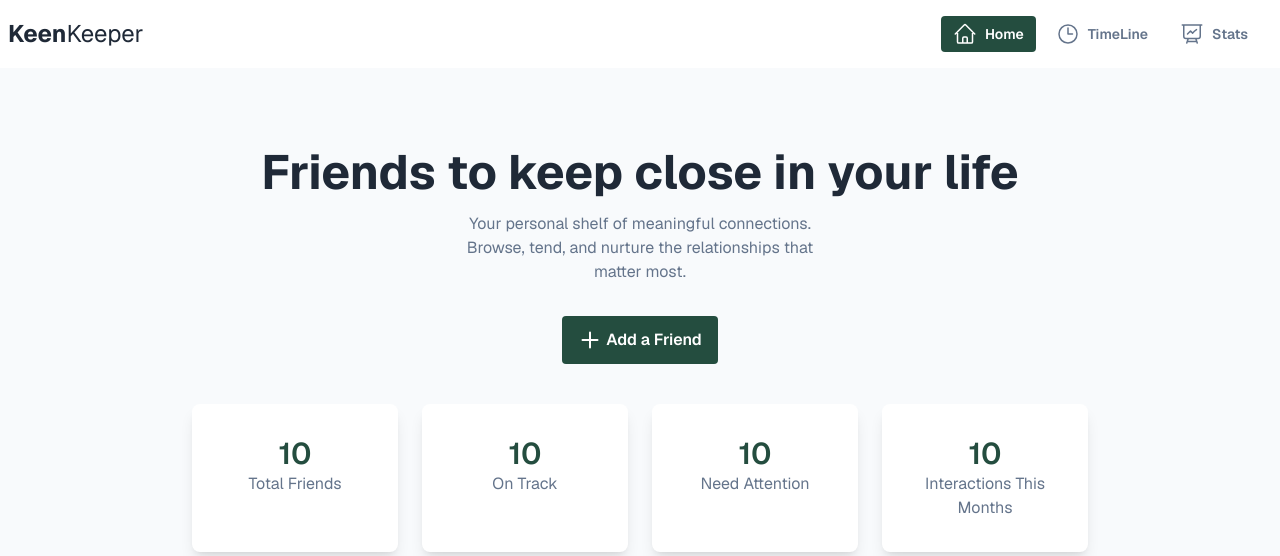
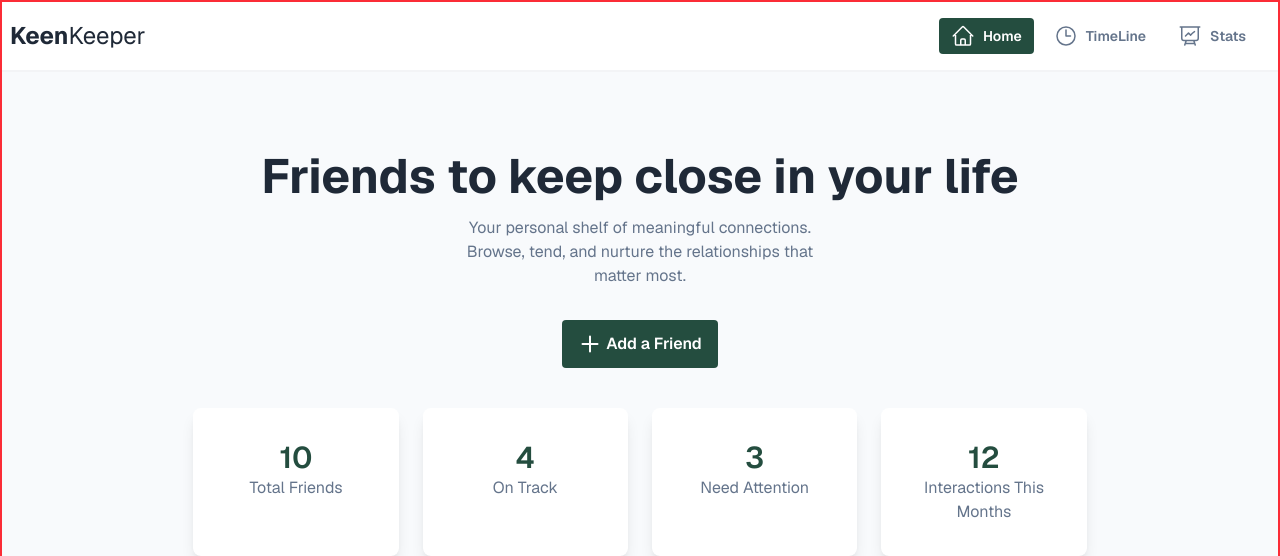
Before and after one commit to md-sh-shuvo/Keen-Keeper, a Next.js app: page /home in a window 1280 px wide. Shown: the top 556 px of the page. Built offline with nearby package versions, Linux system fonts and the light colour scheme.

Commit message:
Navbar issues fixed

```diff
--- /dev/null
+++ b/src/app/Components/Footer/Footer.jsx
@@ -0,0 +1,11 @@
+import React from 'react';
+
+const Footer = () => {
+    return (
+        <div>
+
+        </div>
+    );
+};
+
+export default Footer;
--- a/src/app/Components/Home/Banner/SummaryCard.jsx
+++ b/src/app/Components/Home/Banner/SummaryCard.jsx
@@ -1,21 +1,25 @@
+import friendsData from '@/data/friends.json'
+
 
 const SummaryCard = () => {
+    const onTrack = friendsData.filter(friend => friend.status === 'on-track')
+    const overdue = friendsData.filter(friend => friend.status === 'overdue')
     return (
         <div className="md:grid grid-cols-2 lg:grid-cols-4 gap-6 max-w-[70%] mx-auto mt-10">
             <div className="bg-white rounded-lg shadow-lg p-8">
-                <h1 className="text-[#244D3F] text-3xl font-semibold">10</h1>
+                <h1 className="text-[#244D3F] text-3xl font-semibold">{friendsData.length}</h1>
                 <p className="text-[#64748B]">Total Friends</p>
             </div>
             <div className="bg-white rounded-lg shadow-lg p-8">
-                <h1 className="text-[#244D3F] text-3xl font-semibold">10</h1>
+                <h1 className="text-[#244D3F] text-3xl font-semibold">{onTrack.length}</h1>
                 <p className="text-[#64748B]">On Track</p>
             </div>
             <div className="bg-white rounded-lg shadow-lg p-8">
-                <h1 className="text-[#244D3F] text-3xl font-semibold">10</h1>
+                <h1 className="text-[#244D3F] text-3xl font-semibold">{overdue.length}</h1>
                 <p className="text-[#64748B]">Need Attention</p>
             </div>
             <div className="bg-white rounded-lg shadow-lg p-8">
-                <h1 className="text-[#244D3F] text-3xl font-semibold">10</h1>
+                <h1 className="text-[#244D3F] text-3xl font-semibold">12</h1>
                 <p className="text-[#64748B]">Interactions This Months</p>
             </div>
         </div>
--- a/src/app/Components/Navbar/Navbar.jsx
+++ b/src/app/Components/Navbar/Navbar.jsx
@@ -29,6 +29,8 @@ const Navbar = () => {
 
 
     return (
+
+        <div className="bg-white border-b-2 border-gray-100">
             <div className="navbar max-w-7xl mx-auto">
                 <div className="navbar-start">
                     <div className="dropdown">
@@ -51,6 +53,7 @@ const Navbar = () => {
                 </div>
 
             </div>
+        </div>
     );
 };
 
--- a/src/app/layout.js
+++ b/src/app/layout.js
@@ -13,7 +13,7 @@ const geistMono = Geist_Mono({
 });
 
 export const metadata = {
-  title: "Create Next App",
+  title: "Keen Keeper",
   description: "Generated by create next app",
 };
 
@@ -24,7 +24,7 @@ export default function RootLayout({ children }) {
       lang="en"
       className={`${geistSans.variable} ${geistMono.variable} h-full antialiased`}
     >
-      <body className={`min-h-full flex flex-col ${geistSans.className}`}>
+      <body className={`min-h-full border-2 border-red-500 bg-white flex flex-col ${geistSans.className}`}>
         <Navbar></Navbar>
         {children}
 
```
Lines whose indentation alone changed are shown as unchanged.
